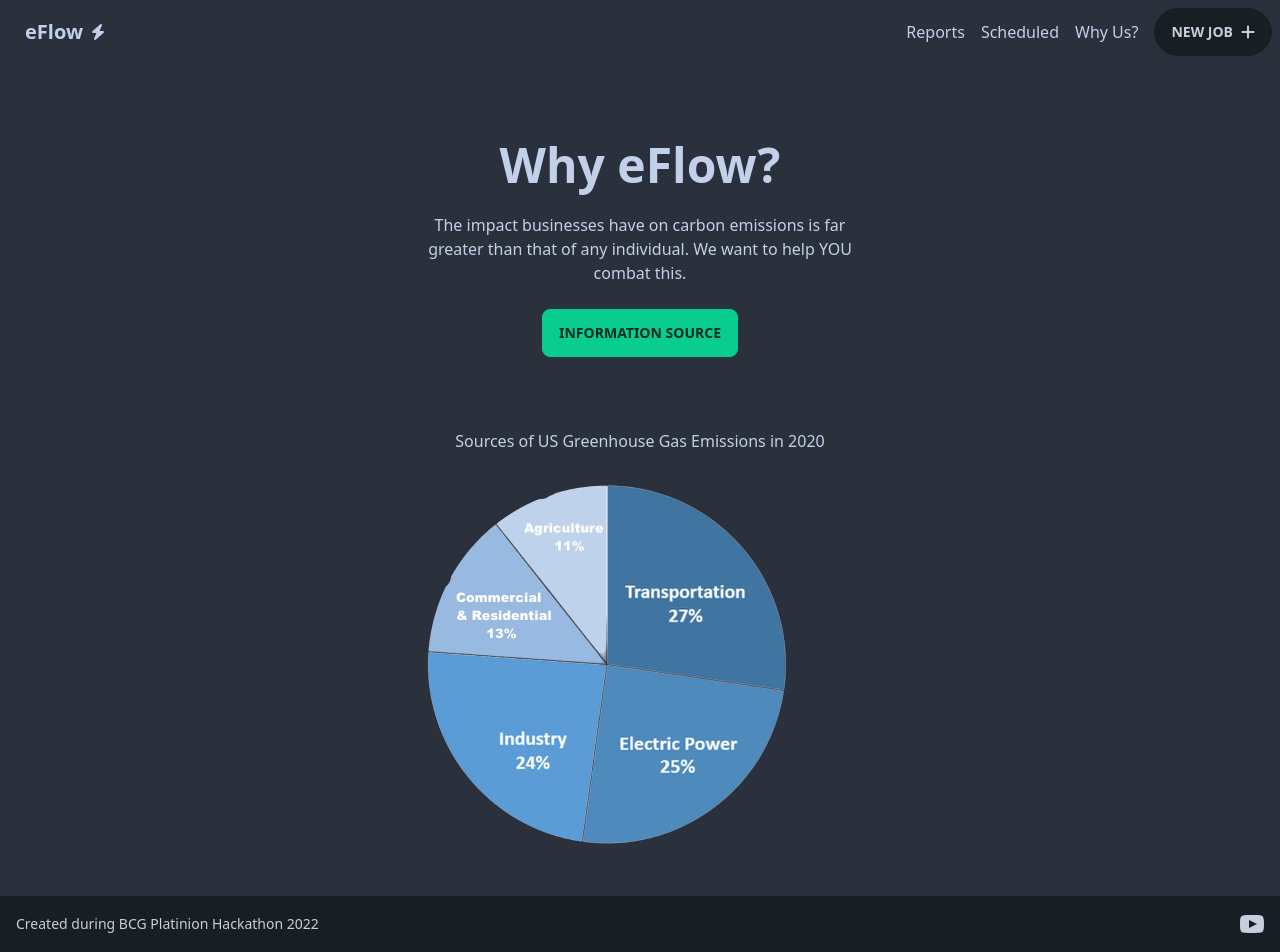
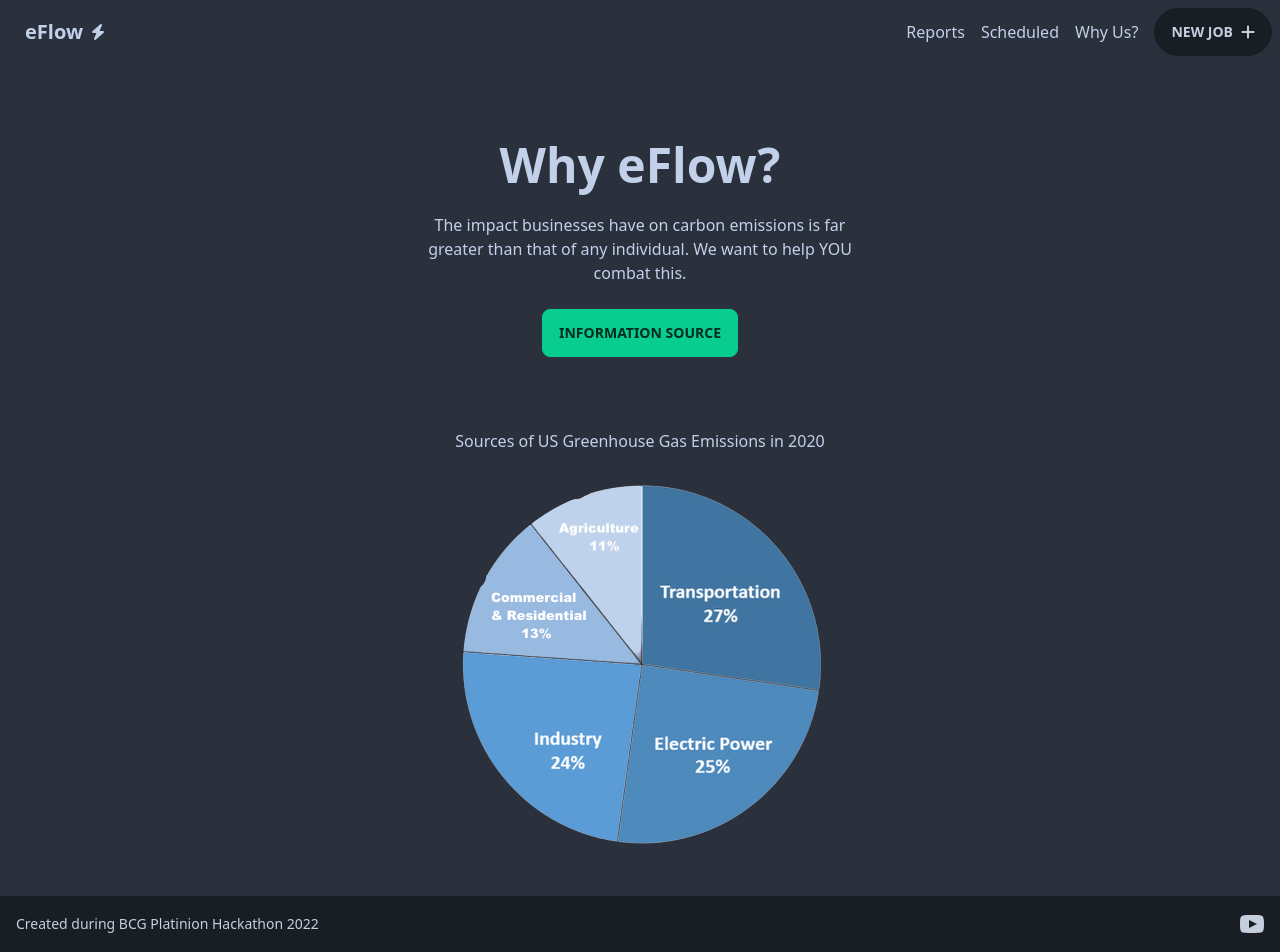
Before and after one commit to simon-hng/e-flow, a Next.js app: page /whyus in a window 1280 px wide. Built offline with nearby package versions, Linux system fonts and the light colour scheme.

Commit message:
center graphic

```diff
--- a/pages/whyus.tsx
+++ b/pages/whyus.tsx
@@ -33,7 +33,7 @@ export default function Home() {
               <Image
                 src={Emissions}
                 alt="Sources of US Greenhouse Gas Emissions in 2020"
-                text-align="center"
+                className="mx-auto"
               />
             </div>
           </div>
```
